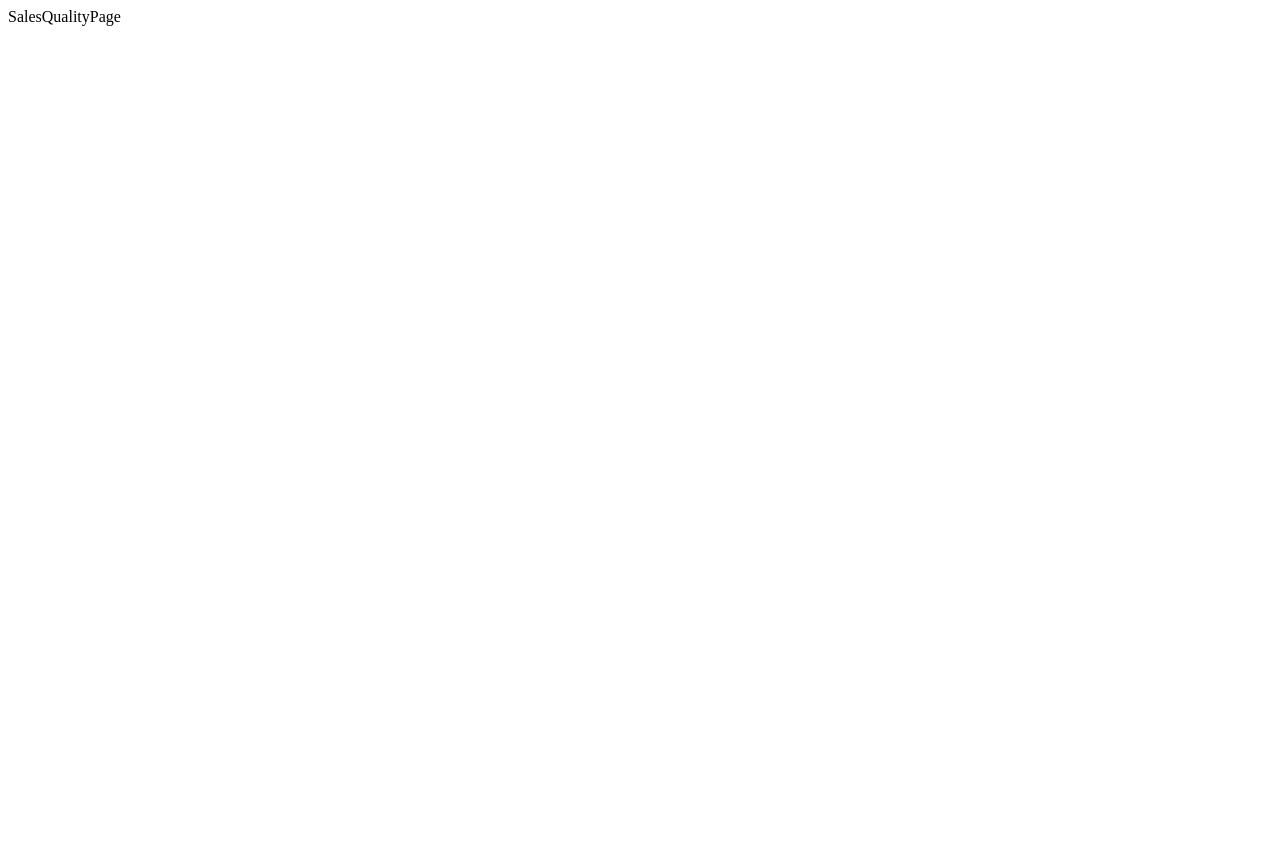
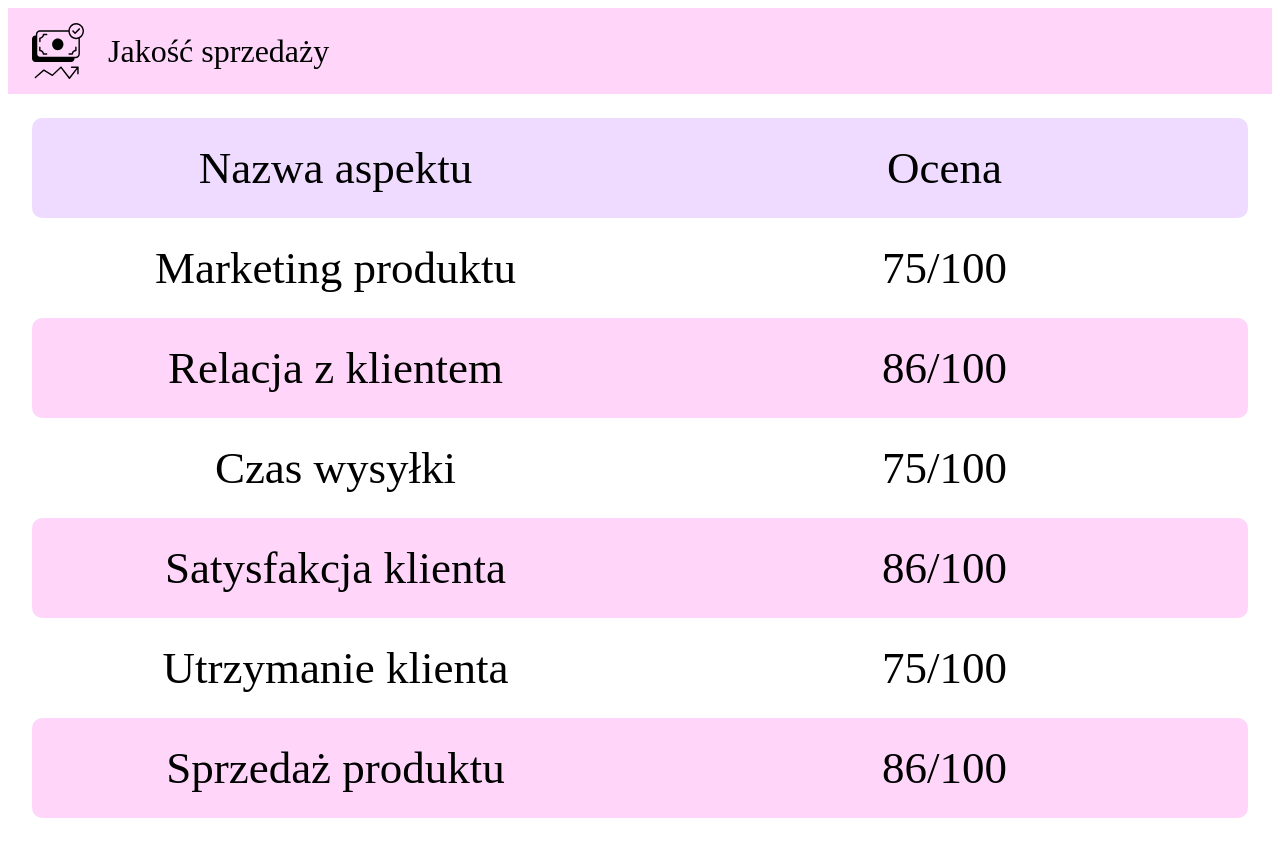
Before and after one commit to kajamyk/SellerPanel, a JavaScript app: page /sales_quality in a window 1280 px wide. Before the commit the page ends 800 px from the top, so only its background shows below. Built offline with nearby package versions, Linux system fonts and the light colour scheme; the HTML template or start-up script is replaced by a standard one.

Commit message:
Add Sales Quality Page

```diff
--- a/src/page/sales/quality/SalesQualityPage.js
+++ b/src/page/sales/quality/SalesQualityPage.js
@@ -1,5 +1,33 @@
+import {Toolbar} from "../../../shared/Toolbar";
+import {Card} from "../../../shared/Card";
+import {VerticalDivider} from "../../../shared/VerticalDivider";
+
+function AspectItem({className, textColor, leftText, rightText}) {
+    const spanStyle = {
+        flex: 1,
+        marginTop: 24,
+        marginBottom: 24,
+    }
+    return <Card className={className}>
+        <div style={{textAlign: "center"}} className="flexRow">
+            <span style={spanStyle} className="display-medium">{leftText}</span>
+            <VerticalDivider style={{height: "100pv"}}/>
+            <span style={spanStyle} className="display-medium">{rightText}</span>
+        </div>
+    </Card>
+}
+
 export function SalesQualityPage() {
     return <div>
-        SalesQualityPage
+        <Toolbar title={"Jakość sprzedaży"}/>
+        <div style={{margin: 24}}>
+            <AspectItem className={"card"} leftText={"Nazwa aspektu"} rightText={"Ocena"}/>
+            <AspectItem className={"card-transparent"} leftText={"Marketing produktu"} rightText={"75/100"}/>
+            <AspectItem className={"card-secondary"} leftText={"Relacja z klientem"} rightText={"86/100"}/>
+            <AspectItem className={"card-transparent"} leftText={"Czas wysyłki"} rightText={"75/100"}/>
+            <AspectItem className={"card-secondary"} leftText={"Satysfakcja klienta"} rightText={"86/100"}/>
+            <AspectItem className={"card-transparent"} leftText={"Utrzymanie klienta"} rightText={"75/100"}/>
+            <AspectItem className={"card-secondary"} leftText={"Sprzedaż produktu"} rightText={"86/100"}/>
+        </div>
     </div>
 }
--- a/src/shared/Card.js
+++ b/src/shared/Card.js
@@ -1,5 +1,9 @@
 export function Card(props) {
-    return <div className="card">
+    let className = "card"
+    if (props.className !== undefined) {
+        className = props.className
+    }
+    return <div className={className}>
         {props.children}
     </div>
 }
--- a/src/styles.css
+++ b/src/styles.css
@@ -21,6 +21,16 @@
 
 .card {
     background-color: var(--md-sys-color-primary-container);
+    border-radius: 10px;
+}
+
+.card-secondary {
+    background-color: var(--md-sys-color-secondary-container);
+    border-radius: 10px;
+}
+
+.card-transparent {
+    background-color: transparent;
     border-radius: 10px;
 }
 
```
